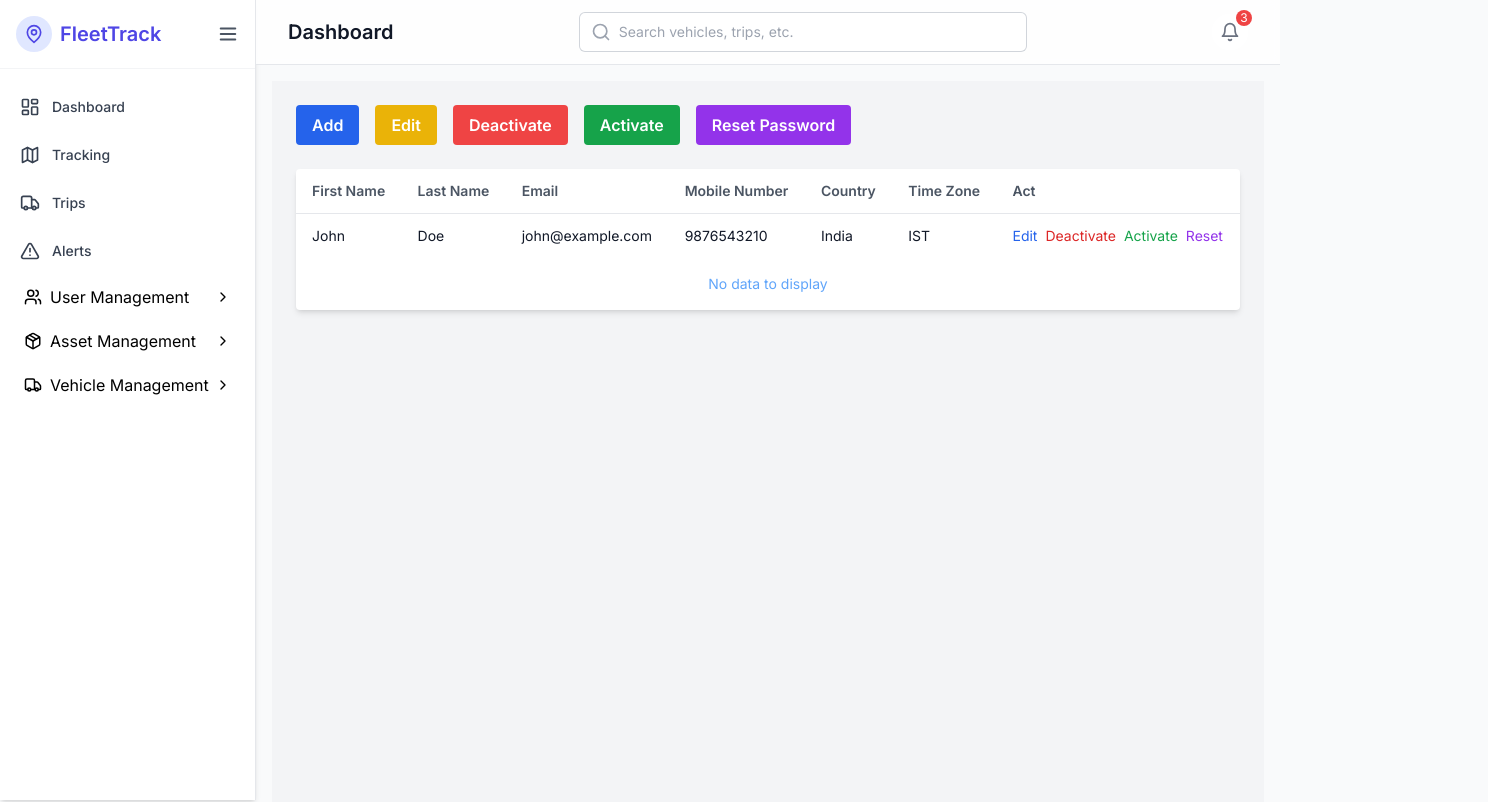
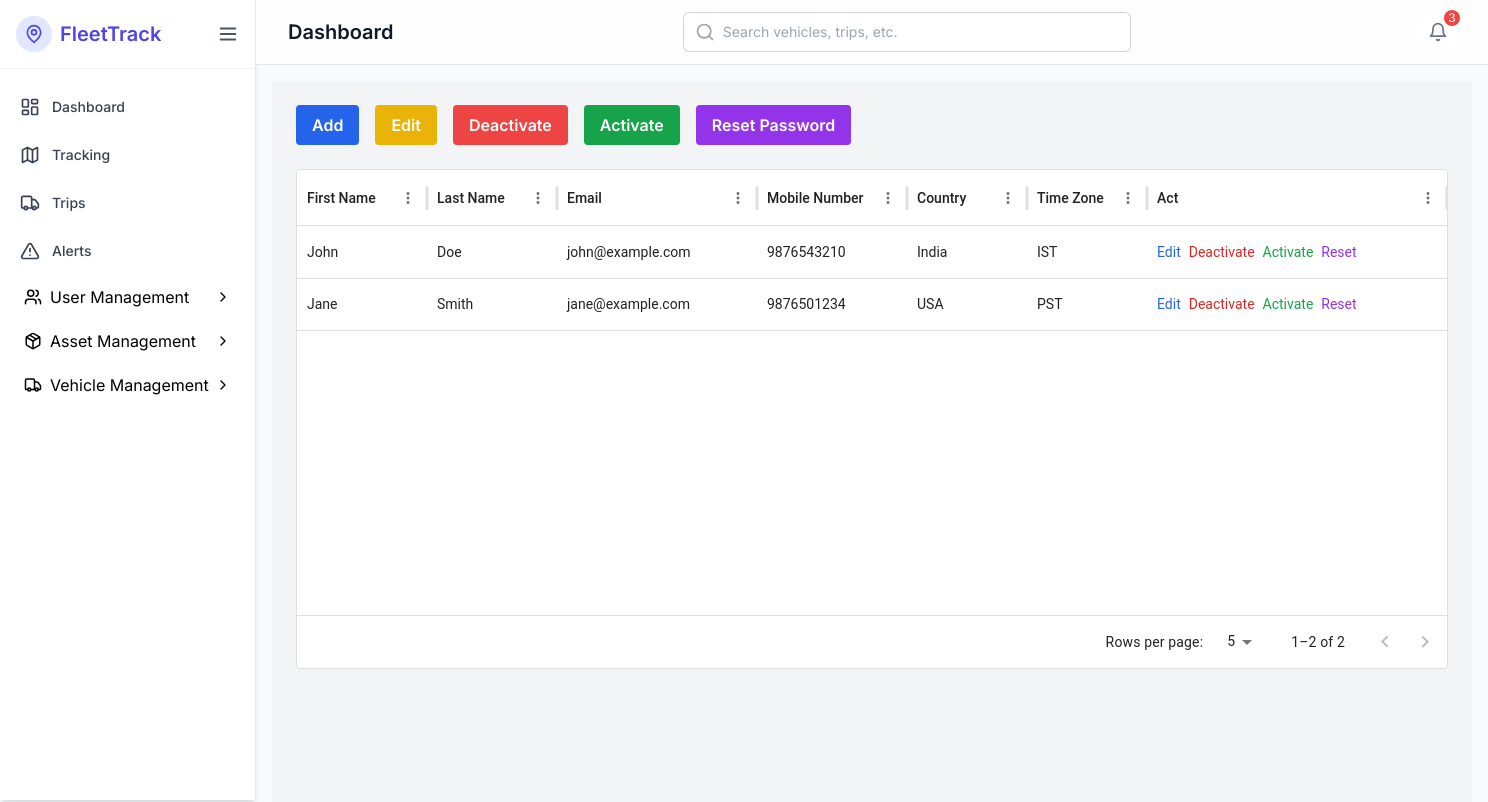
Before and after one commit to Shristy926/Fleettrack, a React (Vite) app: page /user-management/user in a window 1280 px wide. Shown: the top 802 px of the page, 1488 px wide, since content can reach past the window. Built offline with nearby package versions, Linux system fonts and the light colour scheme.

Commit message:
7june2025

```diff
--- a/package.json
+++ b/package.json
@@ -10,6 +10,10 @@
     "preview": "vite preview"
   },
   "dependencies": {
+    "@emotion/react": "^11.14.0",
+    "@emotion/styled": "^11.14.0",
+    "@mui/material": "^7.1.1",
+    "@mui/x-data-grid": "^8.5.1",
     "@react-google-maps/api": "^2.20.6",
     "chart.js": "^4.4.9",
     "lucide-react": "^0.344.0",
--- a/src/components/Users/RoleOperation.tsx
+++ b/src/components/Users/RoleOperation.tsx
@@ -9,7 +9,6 @@ type ModuleGroup = {
 };
 
 const groupedModules: ModuleGroup[] = [
-
   {
     groupTitle: 'MobileApp => Vehicle',
     modules: [
@@ -30,30 +29,29 @@ const groupedModules: ModuleGroup[] = [
         title: 'DriverManagement',
         permissions: ['DriverManagement'],
       },
-
       {
         title: 'Dashboard',
         permissions: ['Dashboard'],
       },
       {
         title: 'Asset Management',
-        permissions: ['Asset Management','Asset'],
+        permissions: ['Asset Management', 'Asset'],
       },
       {
-        title:'Safe Traverse',
-        permissions: ['Safe Traverse','Route Planning']
+        title: 'Safe Traverse',
+        permissions: ['Safe Traverse', 'Route Planning'],
       },
       {
         title: 'Maintenance',
-        permissions: ['Maintenance','Schedule Maintenance']
+        permissions: ['Maintenance', 'Schedule Maintenance'],
       },
       {
         title: 'Location Services',
-        permissions: ['Location Services', 'Routes','Geofencing','Live Tracking']
+        permissions: ['Location Services', 'Routes', 'Geofencing', 'Live Tracking'],
       },
       {
         title: 'Vehicle Management',
-        permissions: ['Vehicle Management', 'Vehicle','Trip'],
+        permissions: ['Vehicle Management', 'Vehicle', 'Trip'],
       },
       {
         title: 'Device Management',
@@ -78,11 +76,7 @@ const groupedModules: ModuleGroup[] = [
     modules: [
       {
         title: 'User Management',
-      permissions: [
-        'User Management',      // parent-level access
-        'Role And Operation',   // manage roles and their operations
-        'User'                  // individual user-level actions
-      ],
+        permissions: ['User Management', 'Role And Operation', 'User'],
       },
       {
         title: 'Reports',
@@ -100,7 +94,7 @@ const groupedModules: ModuleGroup[] = [
         ],
       },
     ],
-}
+  },
 ];
 
 const RoleOperation: React.FC = () => {
@@ -126,21 +120,23 @@ const RoleOperation: React.FC = () => {
 
       {/* Module Groups */}
       {groupedModules.map((group) => (
-        <div key={group.groupTitle} className="mb-8">
+        <div key={group.groupTitle} className="mb-10">
           <div className="bg-gray-200 px-4 py-2 rounded text-purple-600 font-semibold mb-4">
             {group.groupTitle}
           </div>
 
+          {/* Grid of Modules (2 per row on medium+, 1 per row on mobile) */}
+          <div className="grid grid-cols-1 md:grid-cols-2 gap-4">
             {group.modules.map((mod) => (
-            <div key={mod.title} className="bg-white rounded border shadow-sm mb-4">
+              <div key={mod.title} className="bg-white rounded border shadow-sm">
                 <div className="bg-gray-100 px-4 py-2 font-semibold text-gray-800 border-b">
                   {mod.title}
                 </div>
-              <div className="p-4 space-y-2">
+                <div className="p-4 grid grid-cols-1 gap-2">
                   {mod.permissions.map((perm) => (
                     <label
                       key={perm}
-                    className="flex items-center space-x-2 text-gray-800"
+                      className="flex items-center space-x-2 text-sm text-gray-800"
                     >
                       <input
                         type="checkbox"
@@ -155,6 +151,7 @@ const RoleOperation: React.FC = () => {
               </div>
             ))}
           </div>
+        </div>
       ))}
     </div>
   );
--- a/src/components/Users/User.tsx
+++ b/src/components/Users/User.tsx
@@ -1,8 +1,65 @@
 import React from "react";
 import { useNavigate } from "react-router-dom";
+import { DataGrid, GridColDef } from "@mui/x-data-grid";
+
+const columns: GridColDef[] = [
+  { field: "firstName", headerName: "First Name", width: 130 },
+  { field: "lastName", headerName: "Last Name", width: 130 },
+  { field: "email", headerName: "Email", width: 200 },
+  { field: "mobile", headerName: "Mobile Number", width: 150 },
+  { field: "country", headerName: "Country", width: 120 },
+  { field: "timezone", headerName: "Time Zone", width: 120 },
+  {
+    field: "actions",
+    headerName: "Act",
+    width: 300,
+    renderCell: (params) => {
+      const navigate = useNavigate();
+      return (
+        <div className="space-x-2">
+          <button
+            onClick={() => navigate(`/user-management/edit-user/${params.row.id}`)}
+            className="text-blue-600 hover:underline"
+          >
+            Edit
+          </button>
+          <button className="text-red-600 hover:underline">Deactivate</button>
+          <button className="text-green-600 hover:underline">Activate</button>
+          <button className="text-purple-600 hover:underline">Reset</button>
+        </div>
+      );
+    },
+  },
+];
+
+const rows = [
+  {
+    id: 1,
+    firstName: "John",
+    lastName: "Doe",
+    email: "john@example.com",
+    mobile: "9876543210",
+    country: "India",
+    timezone: "IST",
+  },
+  {
+    id: 2,
+    firstName: "Jane",
+    lastName: "Smith",
+    email: "jane@example.com",
+    mobile: "9876501234",
+    country: "USA",
+    timezone: "PST",
+  },
+  // Add more sample rows or fetch from API
+];
 
 const User: React.FC = () => {
   const navigate = useNavigate();
+  const [paginationModel, setPaginationModel] = React.useState({
+    pageSize: 5,
+    page: 0,
+  });
 
   return (
     <div className="p-6 bg-gray-100 min-h-screen">
@@ -14,67 +71,30 @@ const User: React.FC = () => {
         >
           Add
         </button>
-
         <button className="bg-yellow-500 text-white font-bold py-2 px-4 rounded hover:bg-yellow-600 transition">
           Edit
         </button>
-
         <button className="bg-red-500 text-white font-bold py-2 px-4 rounded hover:bg-red-600 transition">
           Deactivate
         </button>
-
         <button className="bg-green-600 text-white font-bold py-2 px-4 rounded hover:bg-green-700 transition">
           Activate
         </button>
-
         <button className="bg-purple-600 text-white font-bold py-2 px-4 rounded hover:bg-purple-700 transition">
           Reset Password
         </button>
       </div>
 
-      {/* User Table */}
-      <div className="overflow-x-auto bg-white rounded shadow-md">
-        <table className="min-w-full text-sm">
-          <thead className="border-b text-gray-600">
-            <tr>
-              <th className="text-left px-4 py-3">First Name</th>
-              <th className="text-left px-4 py-3">Last Name</th>
-              <th className="text-left px-4 py-3">Email</th>
-              <th className="text-left px-4 py-3">Mobile Number</th>
-              <th className="text-left px-4 py-3">Country</th>
-              <th className="text-left px-4 py-3">Time Zone</th>
-              <th className="text-left px-4 py-3">Act</th>
-            </tr>
-          </thead>
-          <tbody>
-            <tr>
-              <td className="px-4 py-3">John</td>
-              <td className="px-4 py-3">Doe</td>
-              <td className="px-4 py-3">john@example.com</td>
-              <td className="px-4 py-3">9876543210</td>
-              <td className="px-4 py-3">India</td>
-              <td className="px-4 py-3">IST</td>
-              <td className="px-4 py-3 space-x-2">
-                <button
-                  onClick={() => navigate("/user-management/edit-user/1")}
-                  className="text-blue-600 hover:underline"
-                >
-                  Edit
-                </button>
-                <button className="text-red-600 hover:underline">Deactivate</button>
-                <button className="text-green-600 hover:underline">Activate</button>
-                <button className="text-purple-600 hover:underline">Reset</button>
-              </td>
-            </tr>
-
-            <tr>
-              <td colSpan={7} className="text-blue-400 px-4 py-4 text-center">
-                {/* Only show this if no users */}
-                No data to display
-              </td>
-            </tr>
-          </tbody>
-        </table>
+      {/* DataGrid with Pagination */}
+      <div style={{ height: 500, width: "100%" }}>
+        <DataGrid
+          rows={rows}
+          columns={columns}
+          pagination
+          paginationModel={paginationModel}
+          onPaginationModelChange={setPaginationModel}
+          pageSizeOptions={[5, 10, 25, 50]}
+        />
       </div>
     </div>
   );
```
Also changed, not shown: 1 other file (tests, documents, lock files or other folders). Lines whose indentation alone changed are shown as unchanged.
